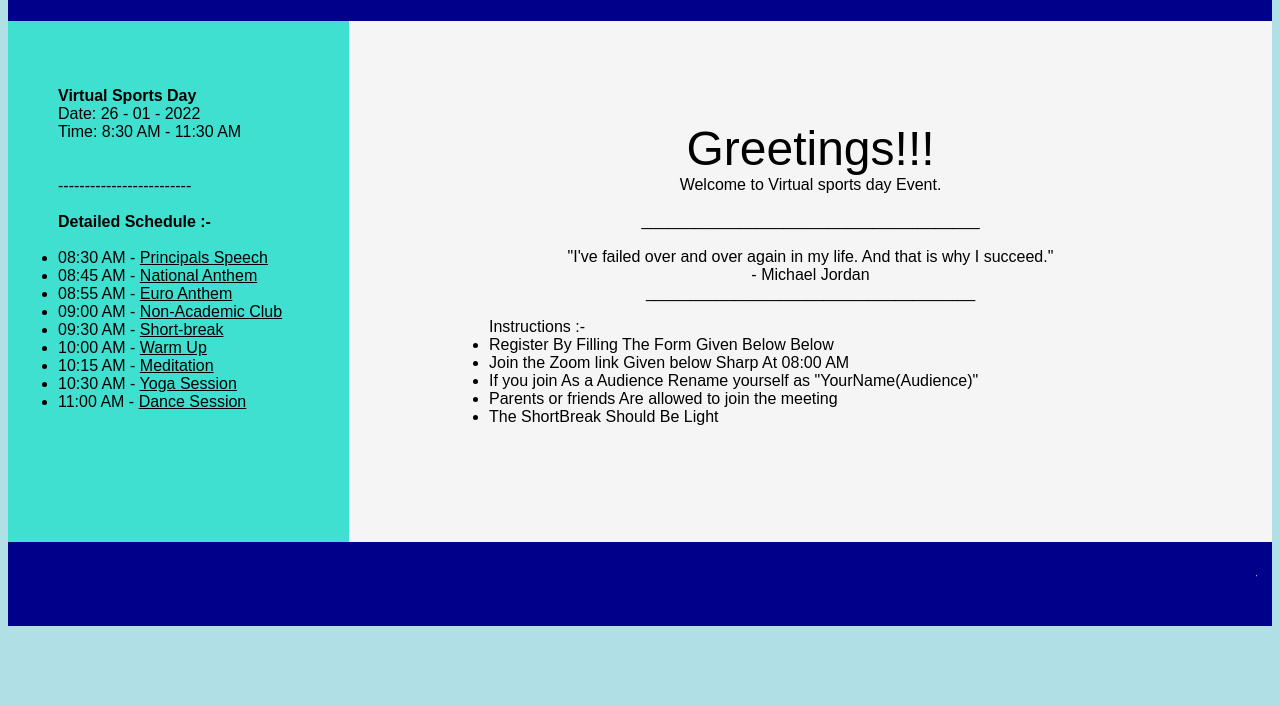
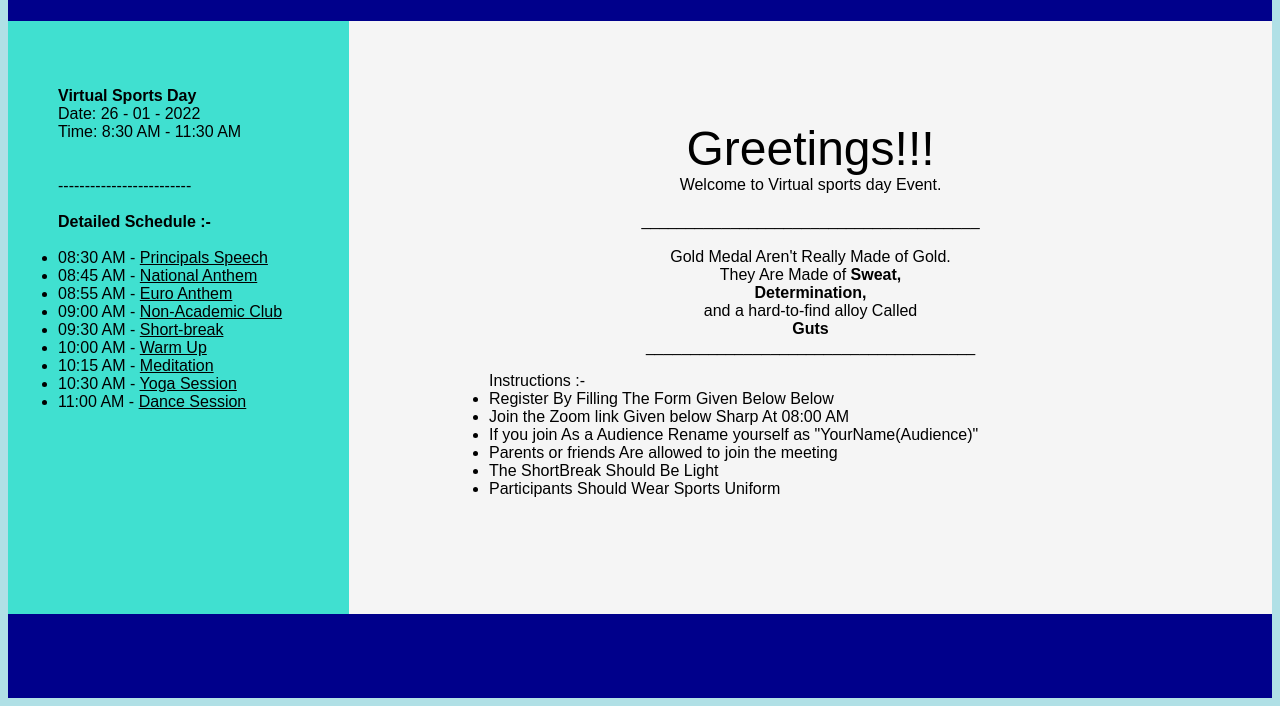
Before and after one commit to TanishBansal2009/Virtual-Sports-Day-, a plain HTML site: page index.html in a window 1280 px wide. Shown: the part 211-917 px from the top of the page. Before the commit the page ends 845 px from the top, so only its background shows below. Drawn offline with Linux system fonts and the light colour scheme.

Commit message:
Add files via upload

```diff
--- a/index.html
+++ b/index.html
@@ -113,8 +113,11 @@ Time: 8:30 AM - 11:30 AM <BR><BR><BR>
 Welcome to Virtual sports day Event.<BR><BR>
 ______________________________________<BR><BR>
 
- "I've failed over and over again in my life. And that is why I succeed." <BR>
- - Michael Jordan<BR>
+
+ Gold Medal Aren't Really Made of Gold.<BR>
+ They Are Made of <b>Sweat,<BR>
+ Determination,</b><BR> and a hard-to-find alloy Called <BR><b>Guts</b><BR>
+
  _____________________________________<BR>
 </center>
 
@@ -126,6 +129,7 @@ Instructions :-<BR>
 <li>If you join As a Audience Rename yourself as "YourName(Audience)"</li>
 <li>Parents or friends Are allowed to join the meeting</li>
 <li>The ShortBreak Should Be Light</li>
+<li>Participants Should Wear Sports Uniform</li>
 
 </ul>
 </p>
```
